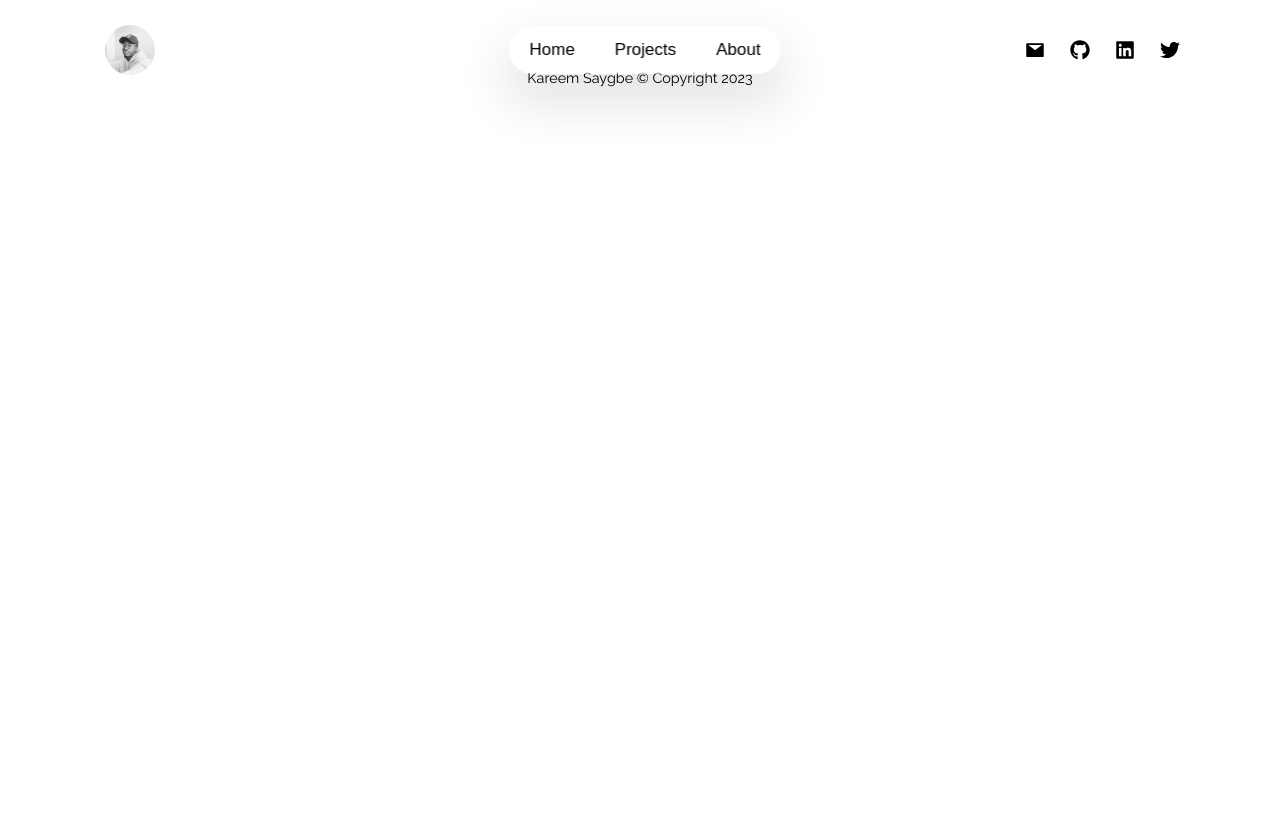
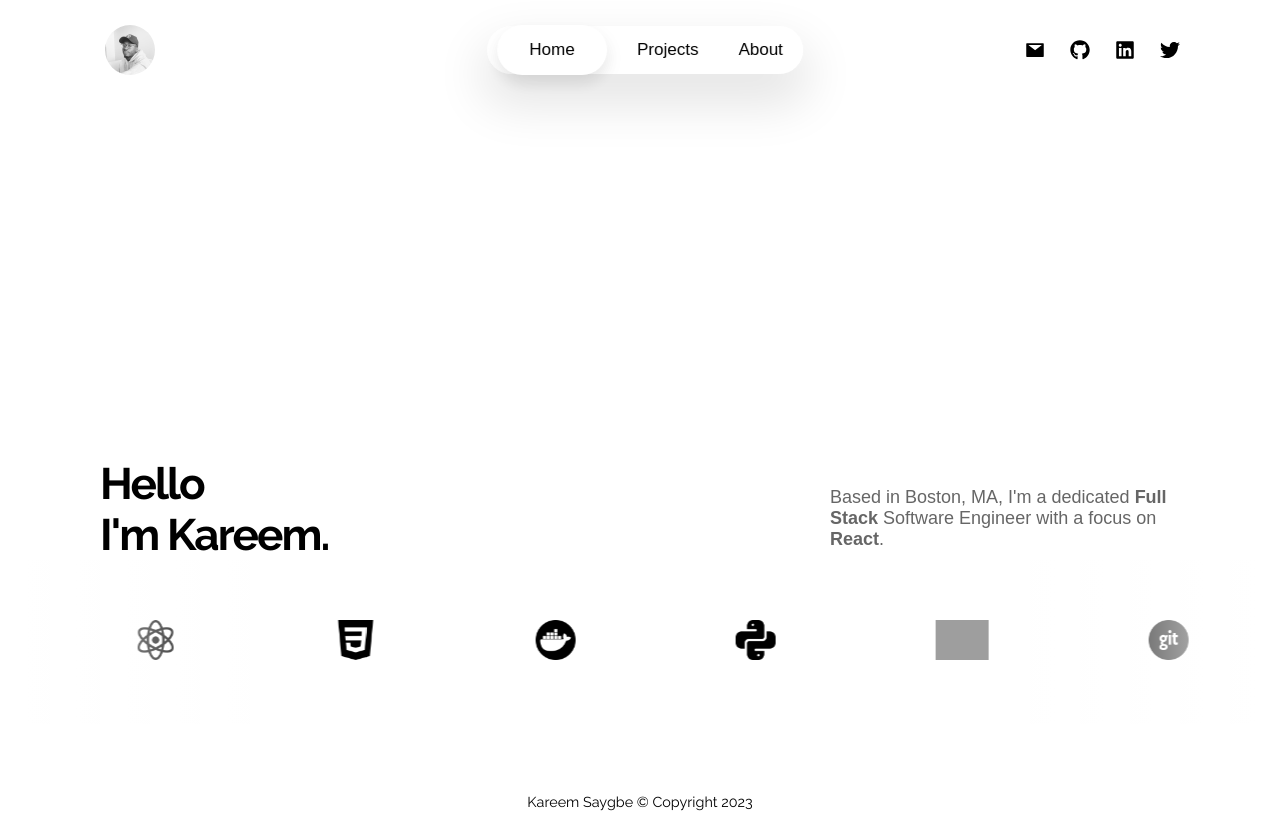
Before and after one commit to vintvgx/Portfolio, a React (Create React App) app: page / in a window 1280 px wide. Built offline with nearby package versions, Linux system fonts and the light colour scheme; grey boxes are pictures that could not be loaded.

Commit message:
Fixed nav paths

```diff
--- a/src/components/Header/Header.tsx
+++ b/src/components/Header/Header.tsx
@@ -41,8 +41,8 @@ const Header: React.FC<HeaderProps> = ({ className }) => {
       <div className="profile-icon" />
       <div className="nav-links">
         <NavLink
-          to="/Home"
-          style={isActive("/Home") ? activeNavStyle : defaultNavStyle}
+          to="/"
+          style={isActive("/") ? activeNavStyle : defaultNavStyle}
           className="nav-link">
           <p>Home</p>
         </NavLink>
--- a/src/views/Home/Home.tsx
+++ b/src/views/Home/Home.tsx
@@ -48,7 +48,7 @@ const Home: React.FC = () => {
         <>
           <Header className={fadeInHeader ? "fade-in" : ""} />
           <div style={{ flex: 1 }}>
-            {location.pathname === "/Home" && (
+            {location.pathname === "/" && (
               <>
                 <HomeContent
                   className={fadeInHomeContent ? "fade-in fade-in-delay-1" : ""}
```
